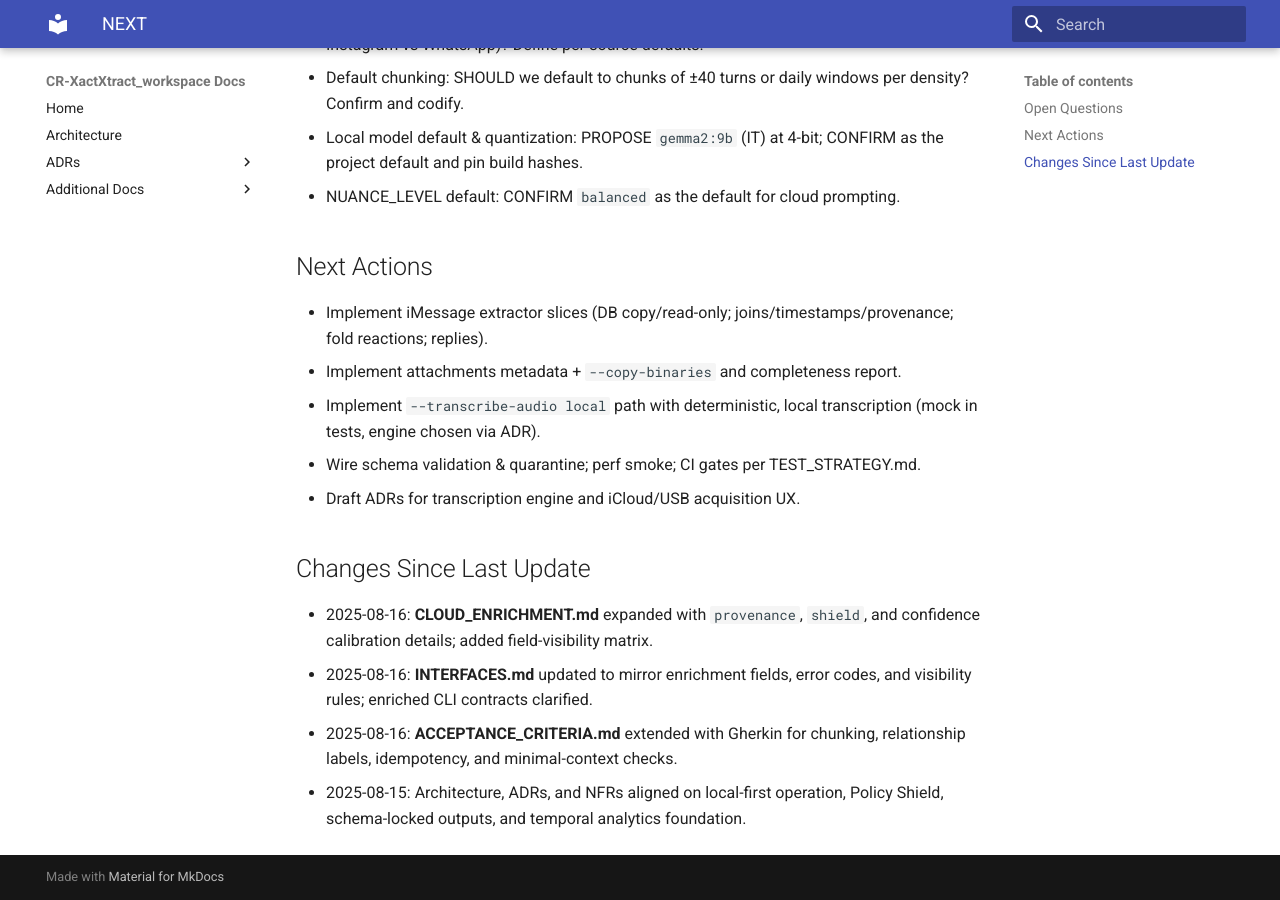
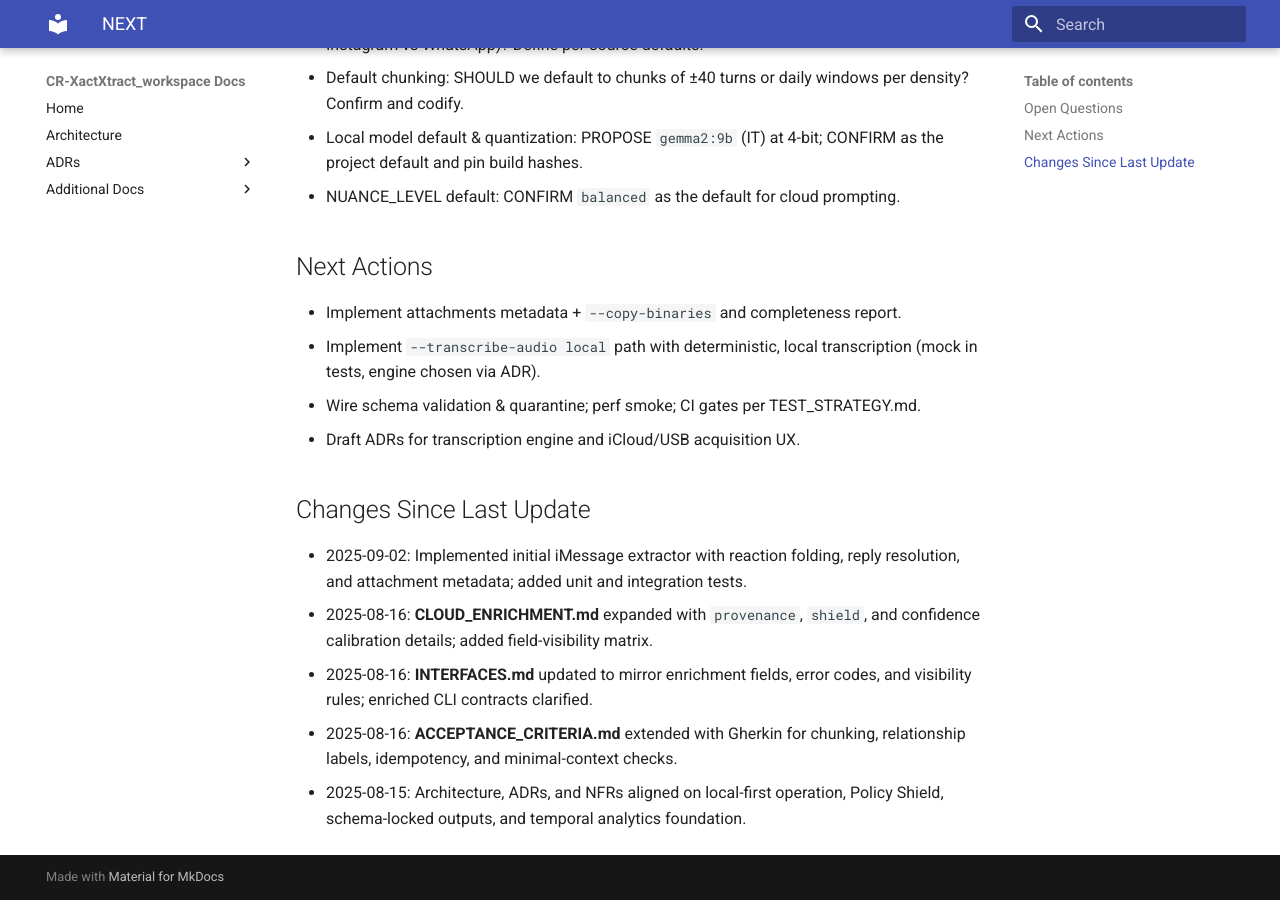
Before and after one commit to hu3mann/ChatRipperXX_DOPEMUX, an MkDocs documentation site: the page built from docs/CR-XactXtract/PROJECT_DESIGN_FILES/NEXT.md, in a window 1280 px wide and 900 px high, scrolled down 546 px. Built offline with MkDocs 1.6.1 and Material for MkDocs 9.7.7, drawn with Linux system fonts in a browser that asks for light colours.

Commit message:
docs: update NEXT with iMessage extractor progress

```diff
--- a/docs/CR-XactXtract/PROJECT_DESIGN_FILES/NEXT.md
+++ b/docs/CR-XactXtract/PROJECT_DESIGN_FILES/NEXT.md
@@ -1,5 +1,5 @@
 Title: NEXT
-Status: Draft | Owner: You | Last Updated: 2025-08-16 PT
+Status: Draft | Owner: You | Last Updated: 2025-09-02 PT
 
 ## Open Questions
 
@@ -15,7 +15,6 @@ Status: Draft | Owner: You | Last Updated: 2025-08-16 PT
 
 ## Next Actions
 
-* Implement iMessage extractor slices (DB copy/read-only; joins/timestamps/provenance; fold reactions; replies).
 * Implement attachments metadata + `--copy-binaries` and completeness report.
 * Implement `--transcribe-audio local` path with deterministic, local transcription (mock in tests, engine chosen via ADR).
 * Wire schema validation & quarantine; perf smoke; CI gates per TEST_STRATEGY.md.
@@ -23,6 +22,7 @@ Status: Draft | Owner: You | Last Updated: 2025-08-16 PT
 
 ## Changes Since Last Update
 
+* 2025-09-02: Implemented initial iMessage extractor with reaction folding, reply resolution, and attachment metadata; added unit and integration tests.
 * 2025-08-16: **CLOUD_ENRICHMENT.md** expanded with `provenance`, `shield`, and confidence calibration details; added field-visibility matrix.
 * 2025-08-16: **INTERFACES.md** updated to mirror enrichment fields, error codes, and visibility rules; enriched CLI contracts clarified.
 * 2025-08-16: **ACCEPTANCE_CRITERIA.md** extended with Gherkin for chunking, relationship labels, idempotency, and minimal-context checks.
```
